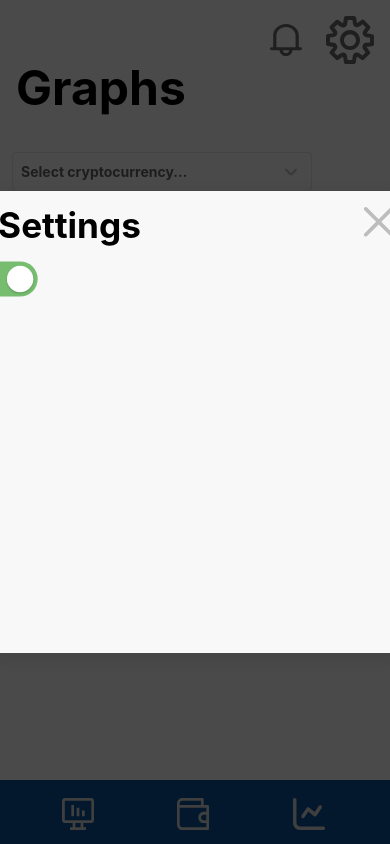
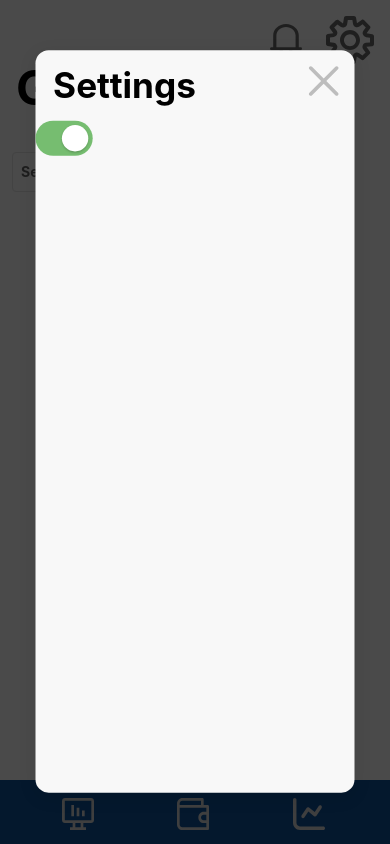
Before and after one commit to MSzostaq/CryptoRate, a React (Create React App) app: page /#/graphs in a window 390 px wide. Both pictures are taken after a click on the button 350 px from the left and 40 px from the top of the page. Built offline with nearby package versions, Linux system fonts and the light colour scheme.

Commit message:
responsive popup

```diff
--- a/src/popups/Popup.jsx
+++ b/src/popups/Popup.jsx
@@ -20,8 +20,15 @@ const Content = styled(motion.div)`
   box-shadow: 0 4px 16px rgba(0, 0, 0, 0.1);
   color: #000;
   position: retative;
-  width: 800px;
-  height: 420px;
+  width: 100vw;
+  height: 80vh;
+  margin: 50px;
+
+  @media (min-width: 800px) {
+    width: 70vw;
+    height: 70vh;
+    margin: 120px;
+  }
 `;
 
 const ContentHeader = styled.div`
@@ -64,7 +71,7 @@ function Popup({ onClose }) {
   }
 
   return (
-    <Overlay onClick={closeModal} ref={modalRef}>
+    <Overlay onClick={onClose} ref={modalRef}>
       <Content animate={{ scale: 1.1 }} transition={{ type: "spring" }}>
         <ContentHeader>
           <h1>Settings</h1>
```
